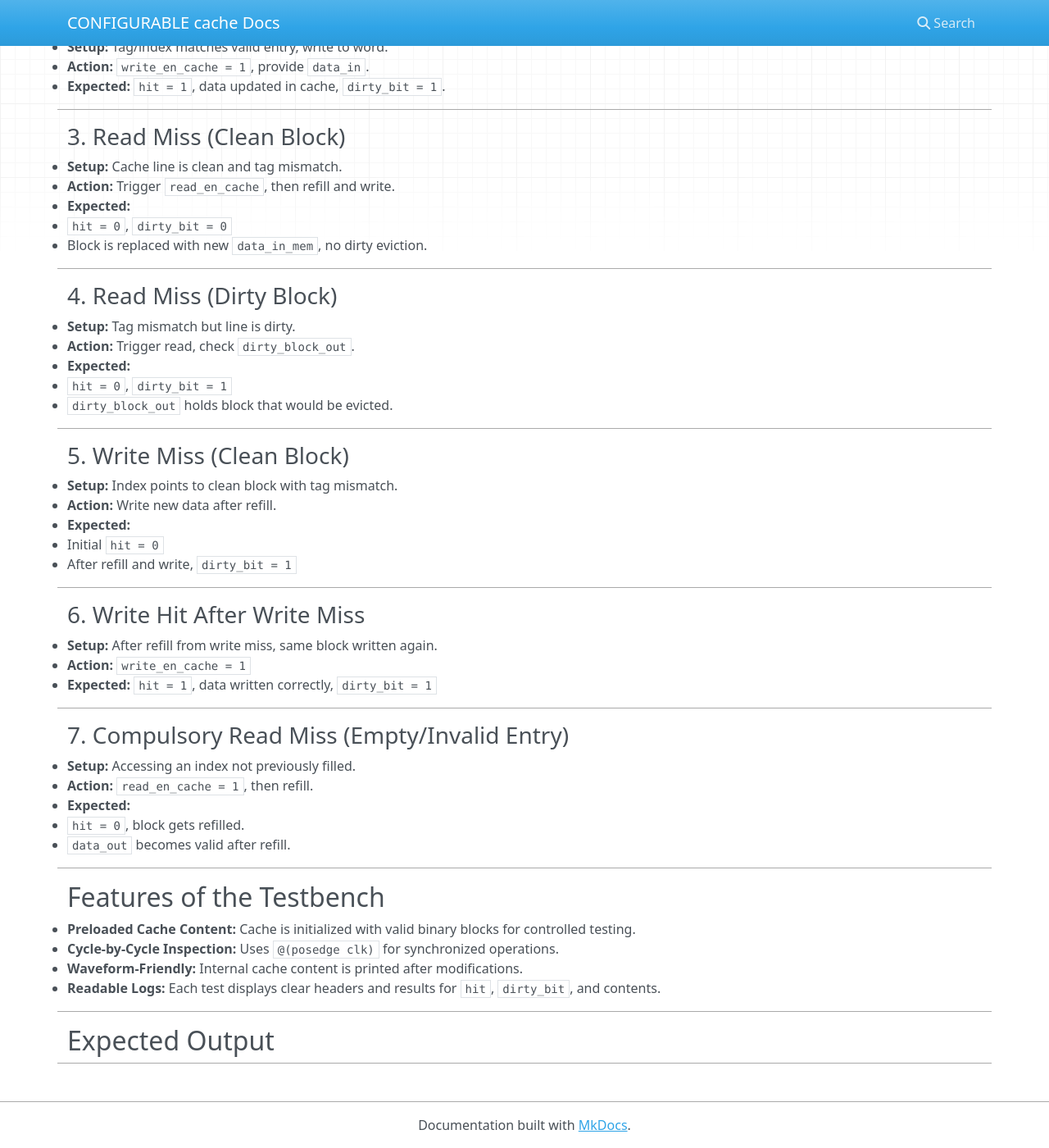
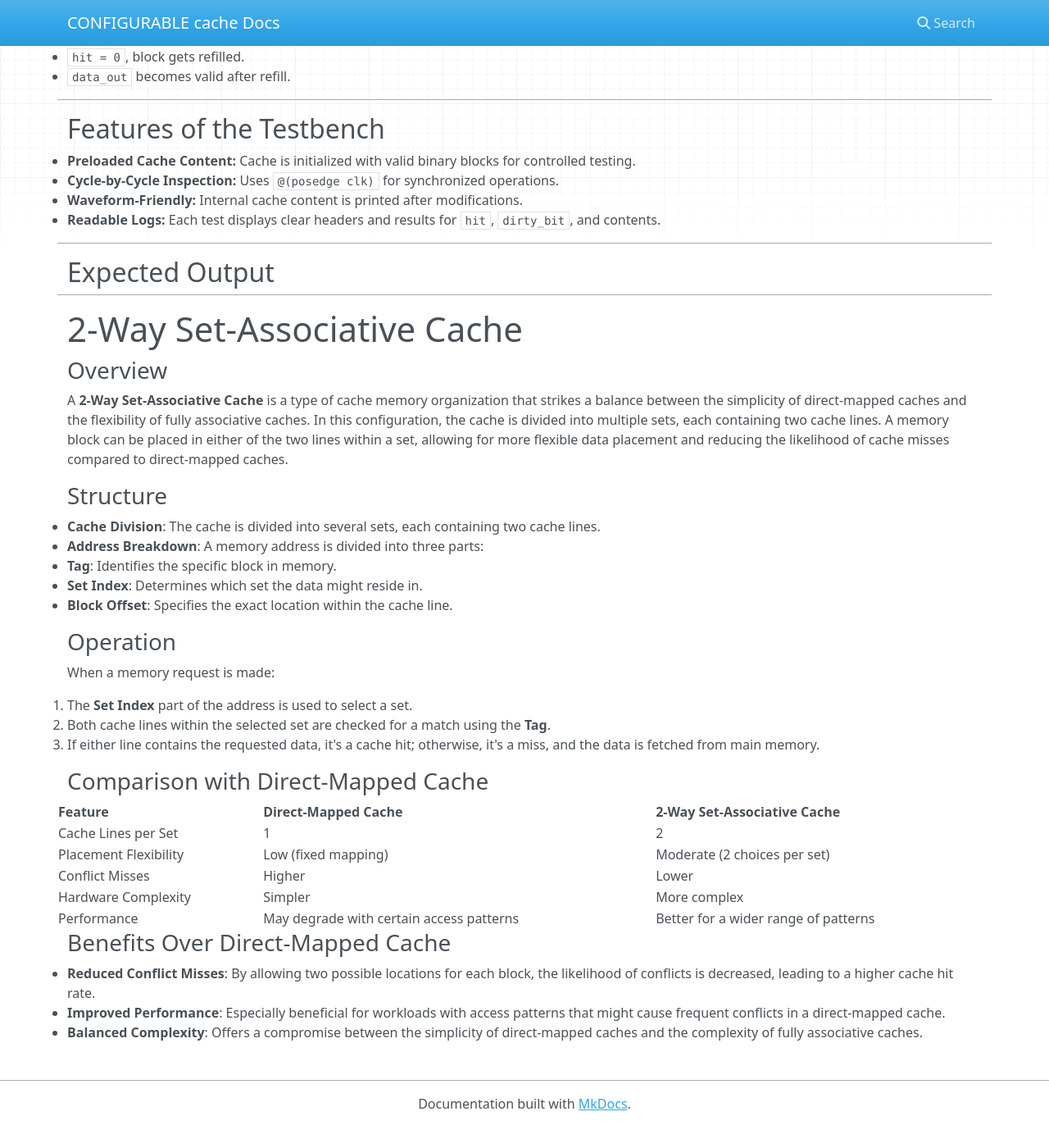
Before and after one commit to meds-ee-uet/Configurable-Cache, an MkDocs documentation site: the page built from Direct_Mapped_Cache/docs/index.md, in a window 1280 px wide and 1400 px high, scrolled down 13798 px. Shown: the whole window at 82% size. Built offline with MkDocs 1.6.1, drawn with Linux system fonts in a browser that asks for light colours; nearby versions of some CDN libraries; after the commit the page ends 15172 px from its top, so only the background shows below that; some of the changed text lies outside the part shown.

Commit message:
Update index.md

```diff
--- a/Direct_Mapped_Cache/docs/index.md
+++ b/Direct_Mapped_Cache/docs/index.md
@@ -564,3 +564,40 @@ The testbench runs a comprehensive set of operations designed to test key cache
 ## Expected Output
 
 ---
+# 2-Way Set-Associative Cache
+
+### Overview
+
+A **2-Way Set-Associative Cache** is a type of cache memory organization that strikes a balance between the simplicity of direct-mapped caches and the flexibility of fully associative caches. In this configuration, the cache is divided into multiple sets, each containing two cache lines. A memory block can be placed in either of the two lines within a set, allowing for more flexible data placement and reducing the likelihood of cache misses compared to direct-mapped caches.
+
+### Structure
+
+- **Cache Division**: The cache is divided into several sets, each containing two cache lines.
+- **Address Breakdown**: A memory address is divided into three parts:
+  - **Tag**: Identifies the specific block in memory.
+  - **Set Index**: Determines which set the data might reside in.
+  - **Block Offset**: Specifies the exact location within the cache line.
+
+### Operation
+
+When a memory request is made:
+
+1. The **Set Index** part of the address is used to select a set.
+2. Both cache lines within the selected set are checked for a match using the **Tag**.
+3. If either line contains the requested data, it's a cache hit; otherwise, it's a miss, and the data is fetched from main memory.
+
+### Comparison with Direct-Mapped Cache
+
+| Feature               | Direct-Mapped Cache           | 2-Way Set-Associative Cache     |
+|-----------------------|-------------------------------|---------------------------------|
+| Cache Lines per Set    | 1                             | 2                               |
+| Placement Flexibility  | Low (fixed mapping)           | Moderate (2 choices per set)    |
+| Conflict Misses        | Higher                        | Lower                           |
+| Hardware Complexity    | Simpler                       | More complex                    |
+| Performance            | May degrade with certain access patterns | Better for a wider range of patterns |
+
+### Benefits Over Direct-Mapped Cache
+
+- **Reduced Conflict Misses**: By allowing two possible locations for each block, the likelihood of conflicts is decreased, leading to a higher cache hit rate.
+- **Improved Performance**: Especially beneficial for workloads with access patterns that might cause frequent conflicts in a direct-mapped cache.
+- **Balanced Complexity**: Offers a compromise between the simplicity of direct-mapped caches and the complexity of fully associative caches.
```
